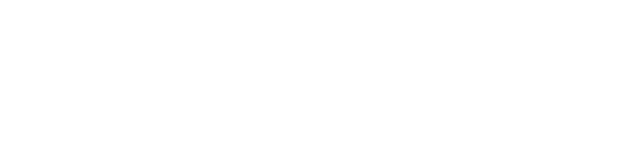
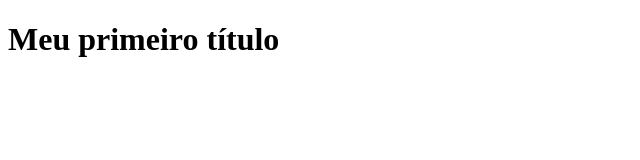
Before and after one commit to fujit4ires/modulogit, a plain HTML site: page index.html in a window 1280 px wide. Shown: the whole page, without its empty margins (0-640 px from the left). Drawn offline with Linux system fonts and the light colour scheme.

Commit message:
Adição do título no INDEX

```diff
--- a/index.html
+++ b/index.html
@@ -6,5 +6,6 @@
         <title>Teste</title>
     </head>
     <body>
+        <h1>Meu primeiro título</h1>
     </body>
 </html>
```
